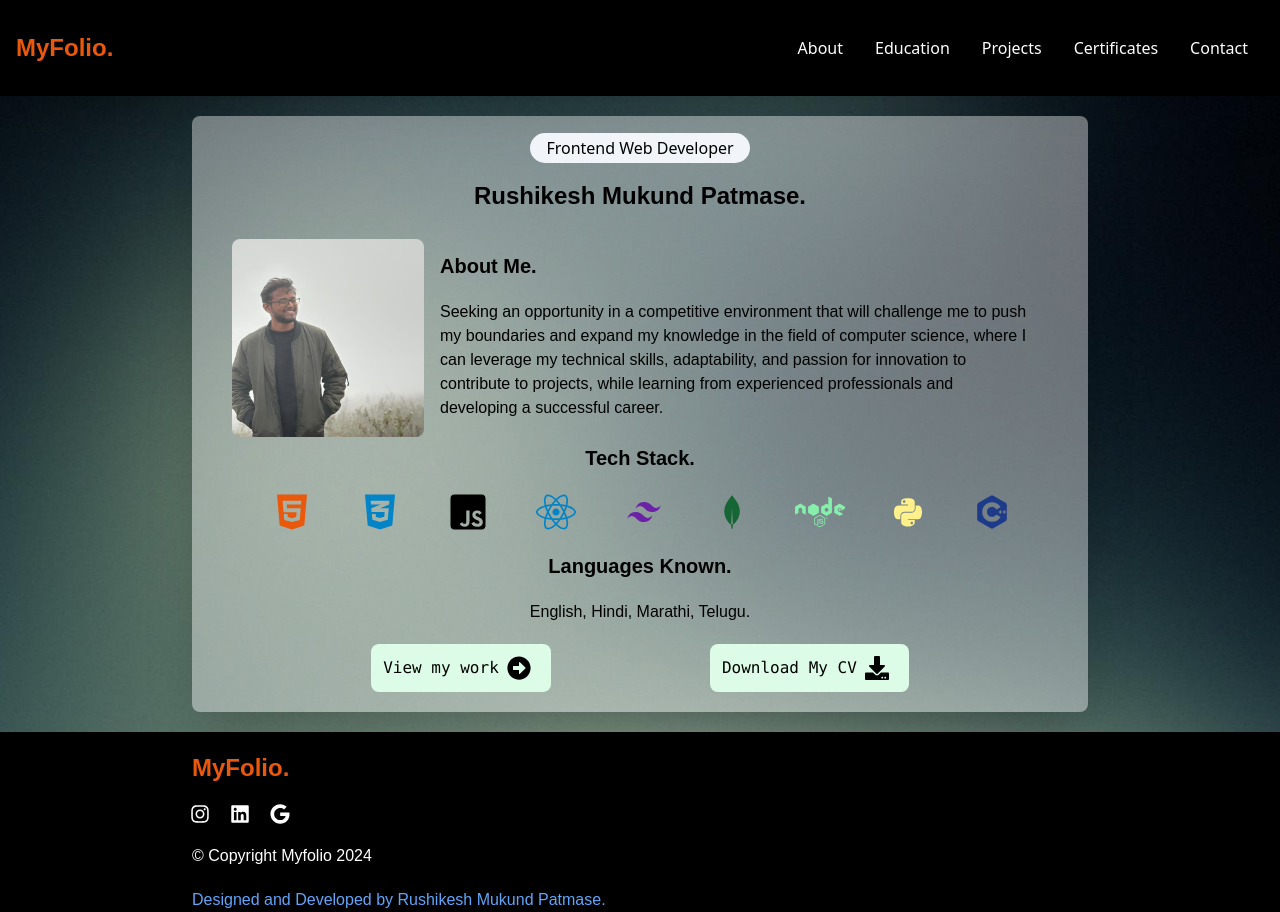
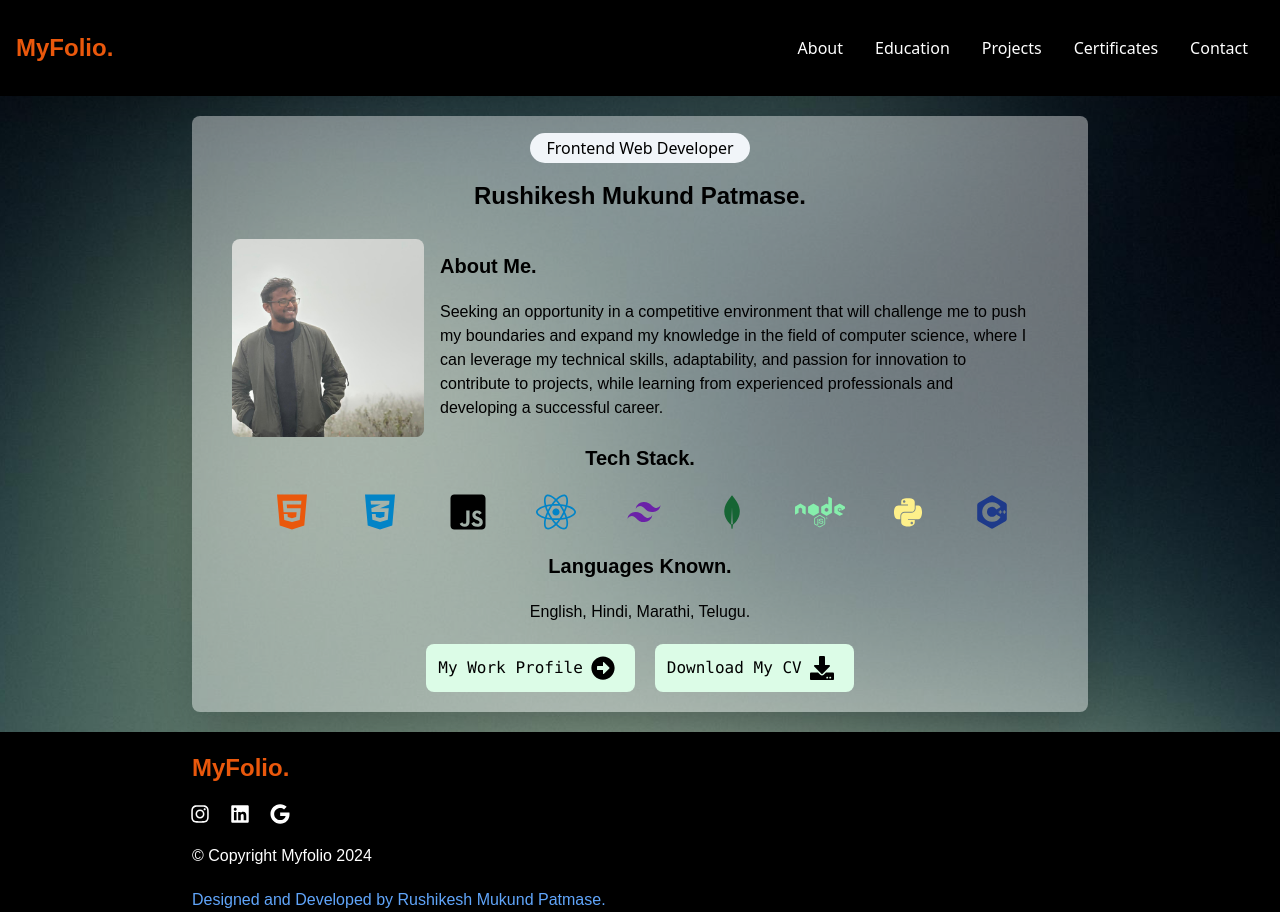
Before and after one commit to Rushikesh-Patmase/react-portfolio-rushikesh, a React (Create React App) app: page / in a window 1280 px wide. Built offline with nearby package versions, Linux system fonts and the light colour scheme; a web font is replaced by a local one.

Commit message:
Update About.js
changed button name from "View My Work" to "My Work Profile" and set its div component from justify-evenly to justify-center

```diff
--- a/src/About.js
+++ b/src/About.js
@@ -36,8 +36,8 @@ const About = () => {
                     </div>
                     <p className='font-bold  text-xl pb-5 pt-5'>Languages Known.</p>
                     <p className="pb-5">English, Hindi, Marathi, Telugu. </p>
-                    <div className="flex flex-row justify-evenly items-center ">
-                        <a href='https://github.com/Rushikesh-Patmase' className='bg-green-100 rounded-lg font-mono flex flex-row p-3 mr-5 hover:bg-green-300 transition duration-500'>View my work<FaArrowAltCircleRight className="w-10 h-6"/></a>
+                    <div className="flex flex-row justify-center items-center ">
+                        <a href='https://github.com/Rushikesh-Patmase' className='bg-green-100 rounded-lg font-mono flex flex-row p-3 mr-5 hover:bg-green-300 transition duration-500'>My Work Profile<FaArrowAltCircleRight className="w-10 h-6"/></a>
                         <a href='https://drive.google.com/file/d/1W4-ctW6SfOSbaWc4GqHrrQCq5VVctD-P/view?usp=sharing' className='bg-green-100 rounded-lg flex flex-row font-mono p-3 hover:bg-green-300 transition duration-500'>Download My CV<FaDownload className="w-10 h-6"/></a>
                     </div>
                 </div>
```
